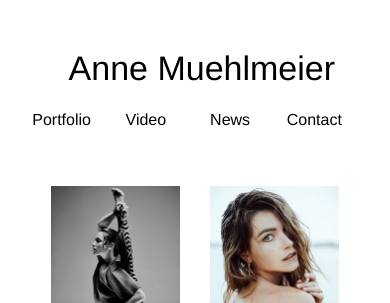
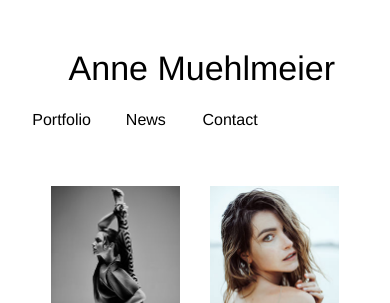
Before and after one commit to danbender/annemuehlmeier.com, a Jekyll site: the page built from index.html, in a window 390 px wide. Shown: the top 303 px of the page. Built offline with Jekyll 4.4.1, drawn with Linux system fonts in a browser that asks for light colours; Markdown is read by kramdown in place of the engine named in the settings.

Commit message:
hide video on mobile as long as mobile probs exist

```diff
--- a/_layouts/default.html
+++ b/_layouts/default.html
@@ -32,7 +32,7 @@
       <nav class="">
         <ul>
           <li><a href="{{ site.url }}">Portfolio</a></li>
-          <li class="xs-hidden"><a href="{{ site.url }}/video">Video</a></li>
+          <li><a href="{{ site.url }}/video" class="xs-hidden">Video</a></li>
           <li><a href="http://blog.annemuehlmeier.com/" target="_blank">News</a></li>
           <li><a href="{{ site.url }}/contact">Contact</a></li>
         </ul>
@@ -42,7 +42,7 @@
     {{ content }}
 
   </div>
-<script src="{{ site.url }}/js/jquery-1.11.2.min.js"></script>
+<script src="{{ site.url }}/js/zepto.min.js"></script>
 <script src="{{ site.url }}/js/imagesloaded.pkgd.min.js"></script>
 <script src="{{ site.url }}/js/masonry.pkgd.min.js"></script>
 <script src="{{ site.url }}/js/classie.js"></script>
--- a/css/main.css
+++ b/css/main.css
@@ -181,15 +181,7 @@ a:visited {
 		.contact h2, .contact p, .contact a {
 			width: 100%;
 		}
-}
 
-/* Hide video on mobile as long as performance issues
-are not solved */
-
-@media only screen
-and (min-device-width: 320px)
-and (max-device-width: 667px)
-and (-webkit-min-device-pixel-ratio: 2) {
-
+	/* Hide video on mobile as long as performance issues are not solved */
 		.xs-hidden { display: none; }
 	}
```
Lines whose indentation alone changed are shown as unchanged.
